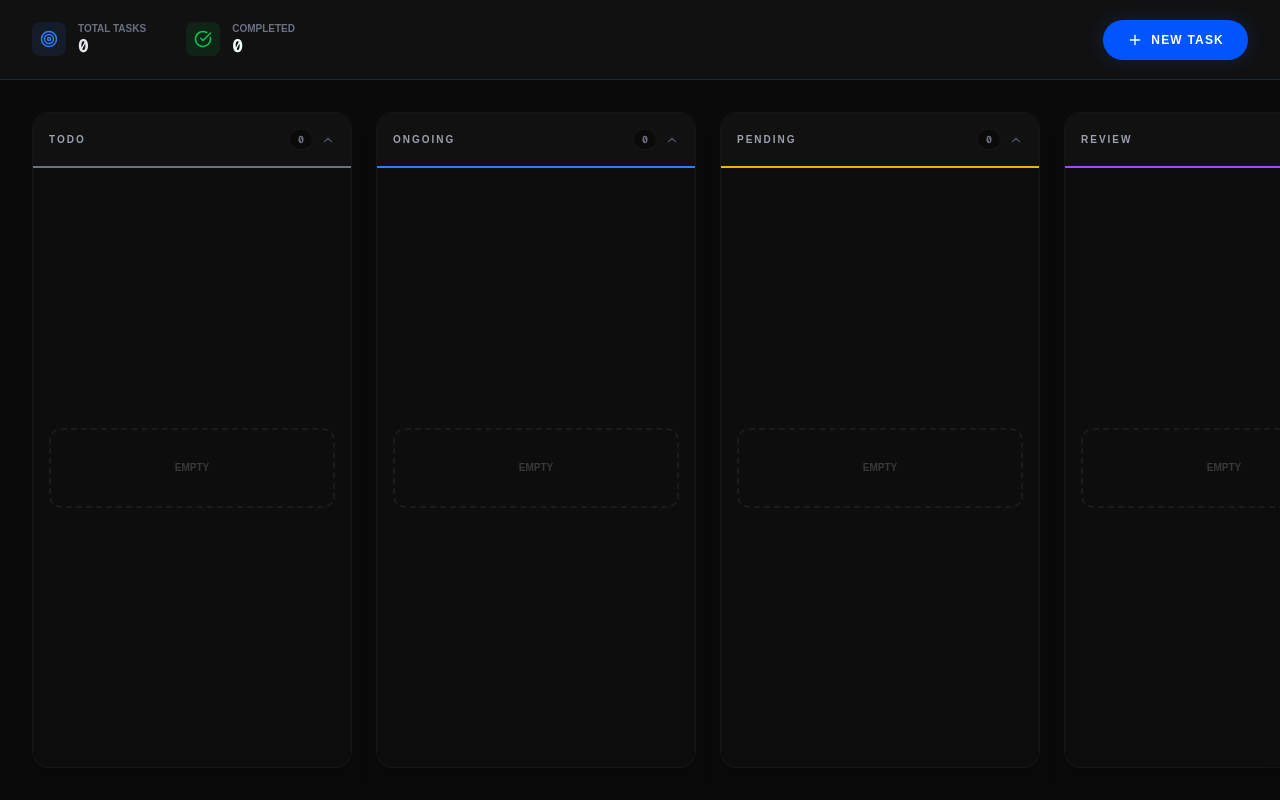
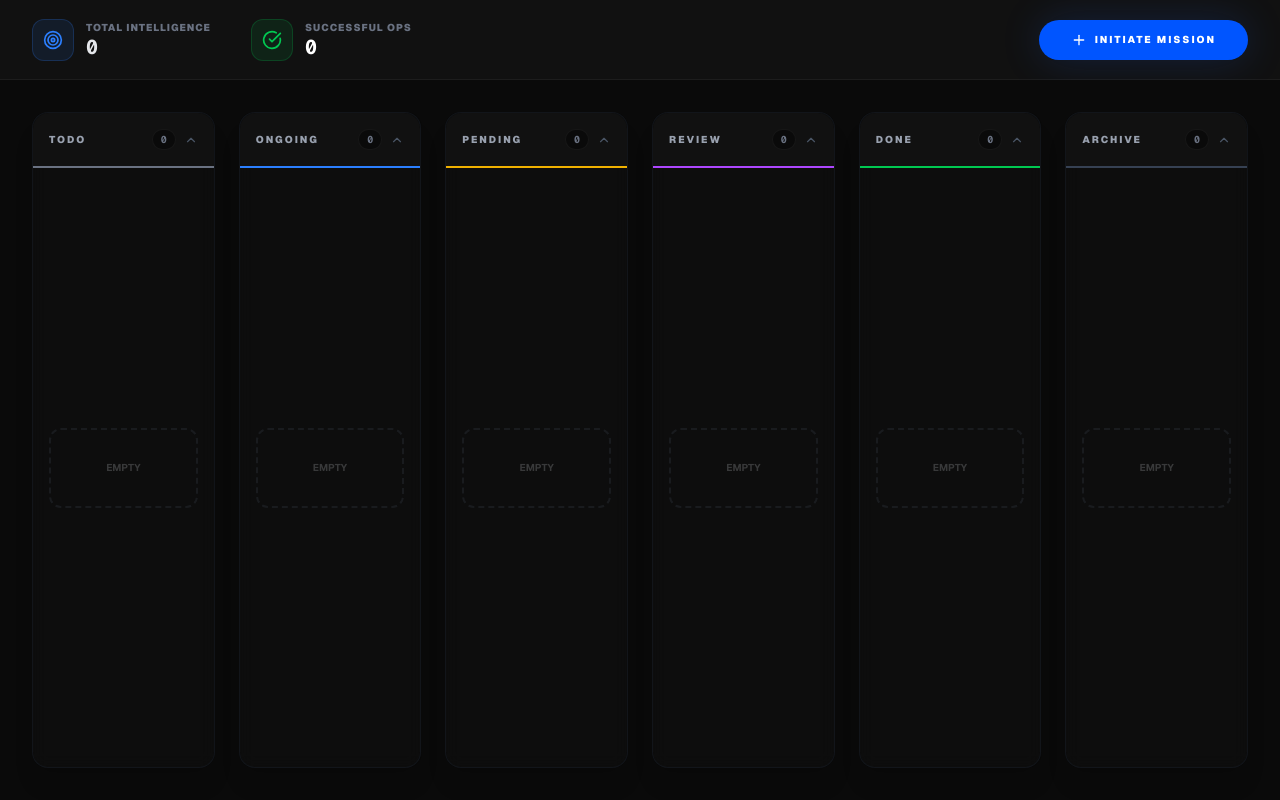
Before and after one commit to andy012732/second-brain-ui, a Next.js app: page /kanban in a window 1280 px wide. Built offline with nearby package versions, Linux system fonts and the light colour scheme.

Commit message:
perf: integrate local state management and optimistic UI updates for Kanban

```diff
--- a/app/kanban/page.tsx
+++ b/app/kanban/page.tsx
@@ -18,7 +18,7 @@ const COLUMNS = [
 
 export default function KanbanPage() {
   const [tasks, setTasks] = useState<Task[]>([]);
-  const [selectedTask, setSelectedTask] = useState<Task | null>(null); // 持有當前選中的任務
+  const [selectedTask, setSelectedTask] = useState<Task | null>(null);
   const [isCreateModalOpen, setIsCreateModalOpen] = useState(false);
 
   useEffect(() => { fetchTasks(); }, []);
@@ -28,77 +28,89 @@ export default function KanbanPage() {
       const res = await fetch('/api/tasks');
       const data = await res.json();
       setTasks(Array.isArray(data) ? data : []);
-      // 同步更新選中的任務（如果正在編輯）
-      if (selectedTask) {
-        const updated = data.find((t: Task) => t.id === selectedTask.id);
-        if (updated) setSelectedTask(updated);
-      }
     } catch (e) { console.error('Fetch failed'); }
   };
 
+  // 🚀 優化方案：局部局部狀態更新 (Optimistic Update)
   const handleTaskMoved = async (taskId: string, newStatus: string, newOrder: number) => {
-    if (newOrder === -1) return; // 開始拖動
-    const task = tasks.find(t => t.id === taskId);
-    if (!task || task.status === newStatus) return;
+    if (newOrder === -1) return;
 
-    setTasks(prev => prev.map(t => t.id === taskId ? { ...t, status: newStatus as any } : t));
-    await fetch(`/api/tasks/${taskId}/actions`, {
-      method: 'POST',
-      body: JSON.stringify({ action: 'move', status: newStatus })
+    // 1. 立即更新本地 UI (0ms 延遲)
+    setTasks(prev => {
+      return prev.map(t => t.id === taskId ? { ...t, status: newStatus as any, updatedAt: new Date().toISOString() } : t);
     });
-    fetchTasks();
+
+    // 2. 後台靜默同步 GitHub
+    try {
+      await fetch(`/api/tasks/${taskId}/actions`, {
+        method: 'POST',
+        body: JSON.stringify({ action: 'move', status: newStatus })
+      });
+    } catch (e) {
+      console.error('Sync failed, rolling back...');
+      fetchTasks(); // 失敗才強制刷新
+    }
+  };
+
+  // 🚀 局部更新任務內容
+  const updateLocalTask = (updatedTask: Task) => {
+    setTasks(prev => prev.map(t => t.id === updatedTask.id ? updatedTask : t));
+    if (selectedTask?.id === updatedTask.id) setSelectedTask(updatedTask);
   };
 
   const doneCount = tasks.filter(t => t.status === 'done').length;
   const completionRate = tasks.length > 0 ? Math.round((doneCount / tasks.length) * 100) : 0;
 
   return (
-    <div className="h-screen w-full bg-[#0a0a0a] flex flex-col overflow-hidden text-gray-200">
-      {/* 統計列 */}
-      <div className="h-20 px-8 flex items-center justify-between border-b border-gray-800 bg-[#111]">
+    <div className="h-screen w-full bg-[#0a0a0a] flex flex-col overflow-hidden text-gray-200 font-sans">
+      <div className="h-20 px-8 flex items-center justify-between border-b border-white/5 bg-[#111]">
           <div className="flex gap-10">
               <div className="flex items-center gap-3">
-                  <div className="p-2 bg-blue-500/10 rounded-lg"><Target className="text-blue-500" size={18} /></div>
+                  <div className="p-2.5 bg-blue-500/10 rounded-xl border border-blue-500/20"><Target className="text-blue-500" size={20} /></div>
                   <div>
-                    <div className="text-[10px] text-gray-500 uppercase font-bold text-xs">Total Tasks</div>
-                    <div className="text-lg font-mono font-bold leading-tight">{tasks.length}</div>
+                    <div className="text-[10px] text-gray-500 uppercase font-black tracking-widest">Total Intelligence</div>
+                    <div className="text-xl font-mono font-bold leading-tight tabular-nums">{tasks.length}</div>
                   </div>
               </div>
               <div className="flex items-center gap-3">
-                  <div className="p-2 bg-green-500/10 rounded-lg"><CheckCircle className="text-green-500" size={18} /></div>
+                  <div className="p-2.5 bg-green-500/10 rounded-xl border border-green-500/20"><CheckCircle className="text-green-500" size={20} /></div>
                   <div>
-                    <div className="text-[10px] text-gray-500 uppercase font-bold text-xs">Completed</div>
-                    <div className="text-lg font-mono font-bold leading-tight text-green-50">{doneCount}</div>
+                    <div className="text-[10px] text-gray-500 uppercase font-black tracking-widest">Successful Ops</div>
+                    <div className="text-xl font-mono font-bold leading-tight text-white tabular-nums">{doneCount}</div>
                   </div>
               </div>
           </div>
           <button
             onClick={() => setIsCreateModalOpen(true)}
-            className="group relative bg-[#0055ff] hover:bg-blue-500 text-white font-black text-xs px-6 py-3 rounded-full flex items-center gap-2 transition-all shadow-[0_0_20px_rgba(37,99,235,0.2)] hover:scale-105 active:scale-95 tracking-[0.1em] uppercase"
+            className="bg-[#0055ff] hover:bg-blue-500 text-white font-black text-[10px] px-8 py-3 rounded-full flex items-center gap-2 transition-all shadow-[0_0_40px_rgba(37,99,235,0.2)] hover:scale-105 active:scale-95 tracking-[0.2em] uppercase"
           >
-              <Plus size={16} /> <span>New Task</span>
+              <Plus size={16} /> <span>Initiate Mission</span>
           </button>
       </div>
 
-      {/* 看板列 */}
-      <div className="flex-1 overflow-x-auto p-8 bg-[#0a0a0a]">
-        <div className="flex gap-6 h-full min-w-max">
+      <div className="flex-1 overflow-x-auto p-8 bg-[#0a0a0a] space-x-6 flex">
           {COLUMNS.map(col => (
             <KanbanColumn
               key={col.id}
               column={col}
               tasks={tasks.filter(t => t.status === col.id)}
               onTaskMoved={handleTaskMoved}
-              onTaskClick={setSelectedTask} // 設定選中的任務，開啟 Modal
+              onTaskClick={setSelectedTask}
               onRefresh={fetchTasks}
             />
           ))}
-        </div>
       </div>
 
-      {/* 兩種工具 Modal */}
-      {isCreateModalOpen && <CreateTaskModal onClose={() => setIsCreateModalOpen(false)} onTaskCreated={() => { setIsCreateModalOpen(false); fetchTasks(); }} />}
-      {selectedTask && <TaskDetailModal task={selectedTask} onClose={() => setSelectedTask(null)} onTaskUpdated={fetchTasks} />}
+      {isCreateModalOpen && <CreateTaskModal onClose={() => setIsCreateModalOpen(false)} onTaskCreated={(newTask) => {
+          if (newTask) setTasks(prev => [newTask, ...prev]);
+          setIsCreateModalOpen(false);
+      }} />}
+
+      {selectedTask && <TaskDetailModal
+          task={selectedTask}
+          onClose={() => setSelectedTask(null)}
+          onTaskUpdated={(updated) => updated ? updateLocalTask(updated) : fetchTasks()}
+      />}
     </div>
   );
 }
```
